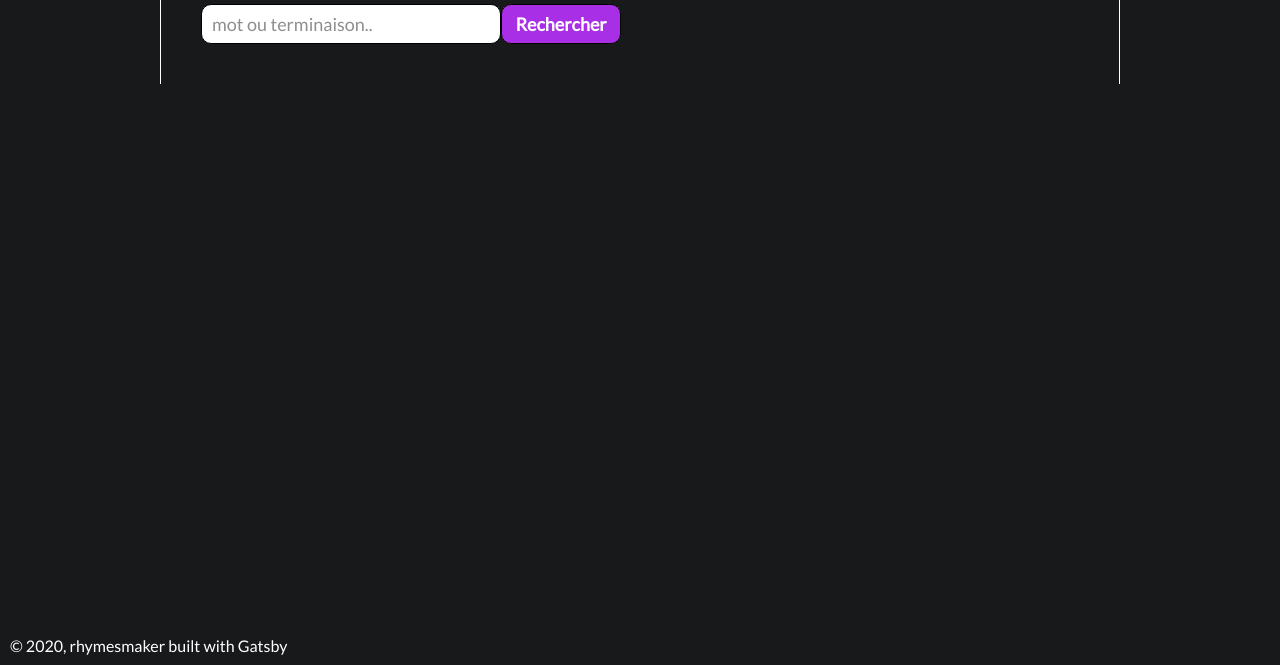
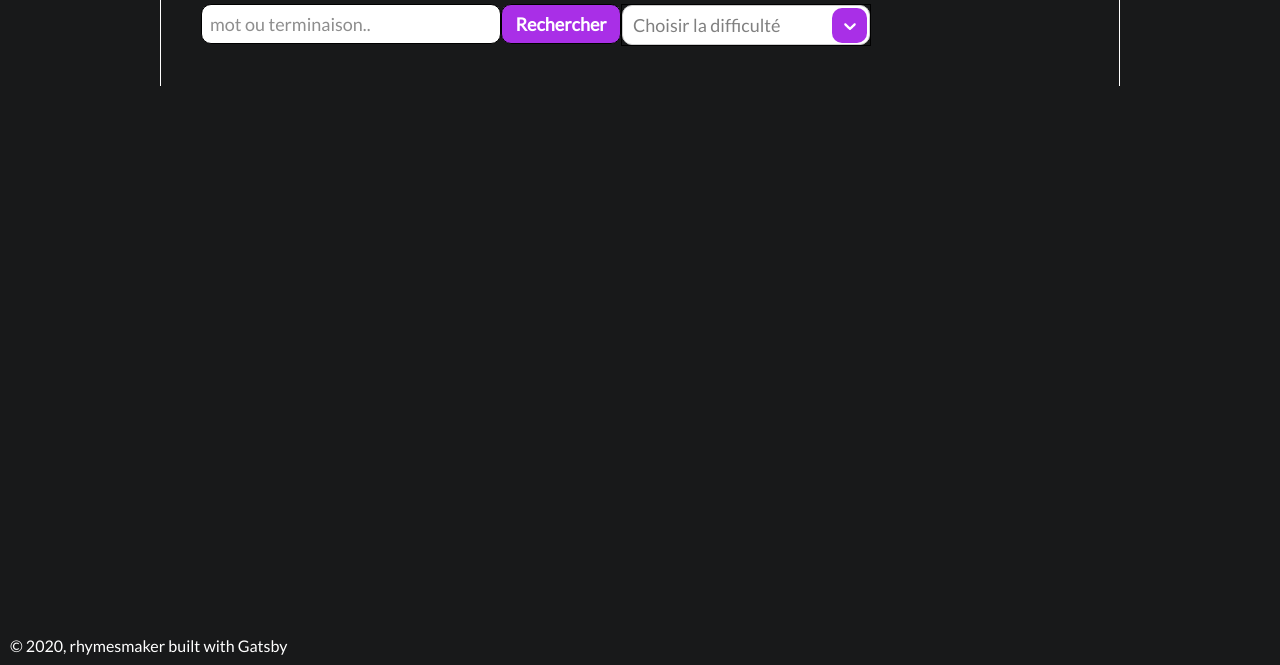
Before and after one commit to dylan-13/rhymesmaker, a Gatsby site: page / in a window 1280 px wide. Shown: the part 135-800 px from the top of the page. Built offline with nearby package versions, Linux system fonts and the light colour scheme; Gatsby itself is replaced by a stand-in of ours; a web font is replaced by a local one.

Commit message:
adding new select

```diff
--- a/package.json
+++ b/package.json
@@ -17,7 +17,8 @@
     "prop-types": "^15.7.2",
     "react": "^16.12.0",
     "react-dom": "^16.12.0",
-    "react-helmet": "^6.1.0"
+    "react-helmet": "^6.1.0",
+    "react-select": "^3.1.1"
   },
   "devDependencies": {
     "prettier": "2.1.2"
--- a/src/components/Input/Input.module.css
+++ b/src/components/Input/Input.module.css
@@ -1,7 +1,7 @@
 .InputCss {
   width: 100%;
   height: 40px;
-  padding: 0 10px;
+  padding: 2px 8px;
   border: 1px solid #000000;
   font-size: 18px;
   color: #18191A;
--- a/src/components/SearchRhymes/SearchRhymes.module.css
+++ b/src/components/SearchRhymes/SearchRhymes.module.css
@@ -11,3 +11,7 @@
 .SearchButton {
   width: 120px;
 }
+
+.SearchSelect {
+  width: 250px;
+}
--- a/src/components/SearchRhymes/index.js
+++ b/src/components/SearchRhymes/index.js
@@ -1,9 +1,11 @@
 import React from "react"
 import Input from "../../components/Input"
 import Button from "../../components/Button"
-import { PageRow, SearchInput, SearchButton } from "./SearchRhymes.module.css"
+import { PageRow, SearchInput, SearchButton, SearchSelect } from "./SearchRhymes.module.css"
+import Select from "../../components/Select"
 
-const SearchRhymes = () => (
+const SearchRhymes = () => {
+  return (
     <>
       <h1>Recherche complète de rimes</h1>
       <div className={PageRow}>
@@ -18,8 +20,19 @@ const SearchRhymes = () => (
           onClick={() => console.log("ButtonClick")}
           content="Rechercher"
         />
+        <Select
+          name="difficulty"
+          className={SearchSelect}
+          placeholder="Choisir la difficulté"
+          options={[
+            { value: "Facile", label: "Facile" },
+            { value: "Moyen", label: "Moyen" },
+            { value: "Difficile", label: "Difficile" },
+          ]}
+        />
       </div>
     </>
   )
+}
 
 export default SearchRhymes
--- /dev/null
+++ b/src/components/Select/Select.module.css
@@ -0,0 +1,32 @@
+.SelectCss {
+  border: 1px solid #000000;
+  font-size: 18px;
+  color: #18191a;
+}
+
+.SelectCss > div:nth-child(1) {
+  border-radius: 10px;
+  height: 40px;
+}
+
+.AnimatedButton {
+  height: 35px;
+  width: 35px;
+  margin: 0px 2px 0 0;
+  border-radius: 10px;
+  background-image: linear-gradient(315deg, #e2038d 1%, #a92fe7 55%);
+  background-size: 500% 500%;
+  animation: colormoving 6s ease infinite;
+}
+
+@keyframes colormoving {
+  0% {
+    background-position: 0% 46%;
+  }
+  50% {
+    background-position: 100% 55%;
+  }
+  100% {
+    background-position: 0% 46%;
+  }
+}
--- /dev/null
+++ b/src/components/Select/index.js
@@ -0,0 +1,29 @@
+import React from "react"
+import { SelectCss, AnimatedButton } from "./Select.module.css"
+import Select, { components } from "react-select"
+
+const StyledSelect = ({ name, className, ...props }) => {
+  const IndicatorsContainer = props => {
+    return (
+      <div className={AnimatedButton}>
+        <components.IndicatorsContainer {...props} />
+      </div>
+    )
+  }
+
+  return (
+    <>
+      <label style={{ display: `none` }} htmlFor={name}>
+        {name}
+      </label>
+      <Select
+        name={name}
+        className={[SelectCss, className].join(" ")}
+        components={{ IndicatorsContainer }}
+        {...props}
+      />
+    </>
+  )
+}
+
+export default StyledSelect
```
Lines whose indentation alone changed are shown as unchanged.
